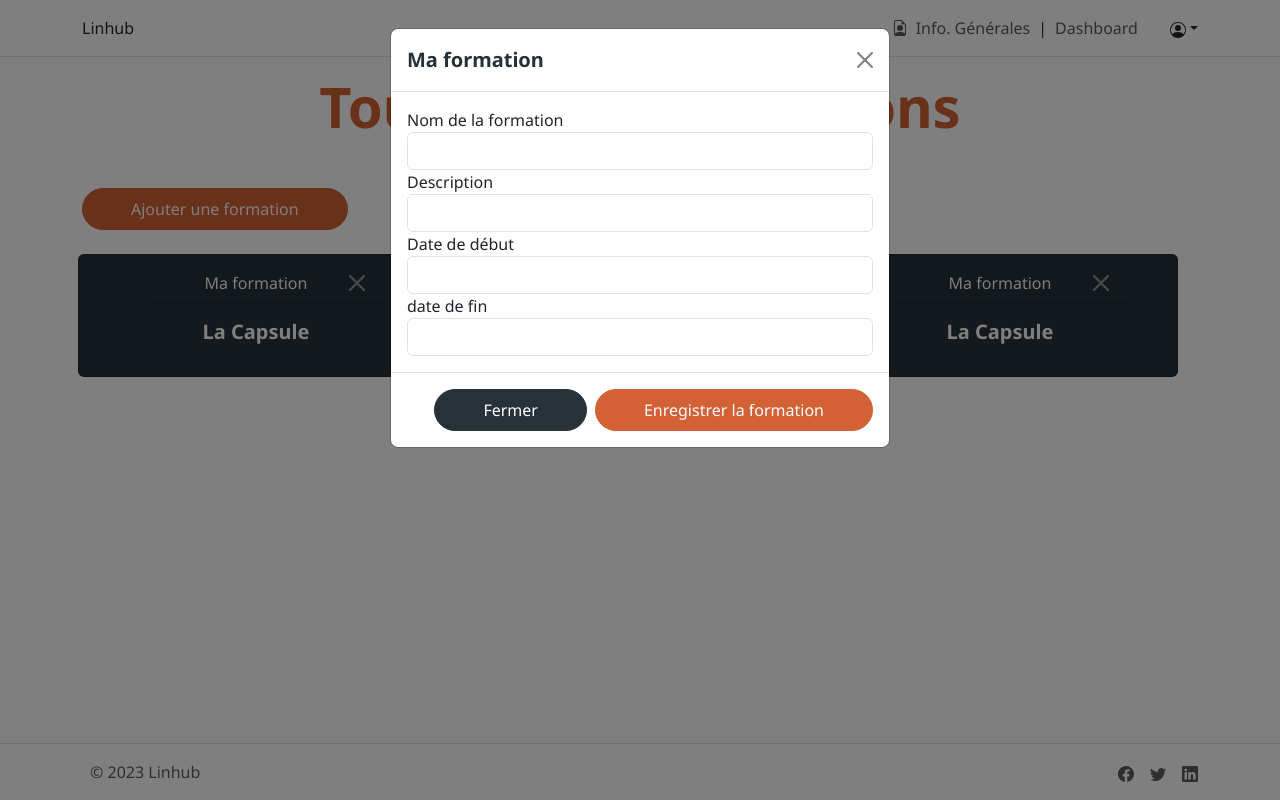
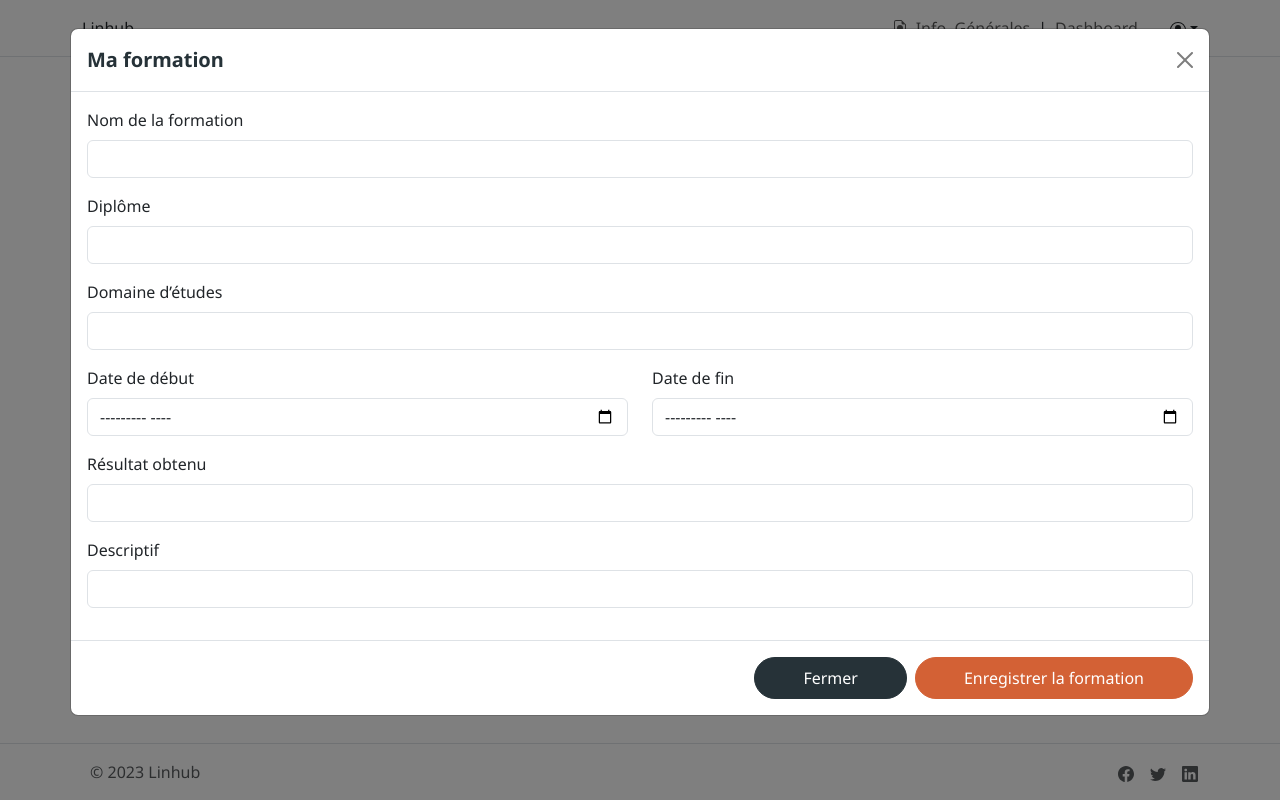
Before and after one commit to BrissouLaChankla/LinhubFront, a Next.js app: page /admin/formation in a window 1280 px wide. Both pictures are taken after a click on the button "Ajouter une formation". Built offline with nearby package versions, Linux system fonts and the light colour scheme.

Commit message:
fixed login page

```diff
--- a/components/admin/largeModalRegister.js
+++ b/components/admin/largeModalRegister.js
@@ -1,4 +1,41 @@
+import { end } from "@popperjs/core";
+import { useState, useRef, use } from "react";
+import { useSelector } from "react-redux";
+
+const BACKEND_ADDRESS = "http://localhost:3000";
+
 export default function LargeModalRegister() {
+  const user = useSelector((state) => state.user.value);
+  const schoolName = useRef(null);
+  const degreeName = useRef(null);
+  const fieldOfStudyName = useRef(null);
+  const startDate = useRef(null);
+  const endDate = useRef(null);
+  const description = useRef(null);
+  const result = useRef(null);
+
+  const editFormation = (e) => {
+    e.preventDefault();
+    const data = {
+      schoolName: schoolName.current.value,
+      degreeName: degreeName.current.value,
+      fieldOfStudyName: fieldOfStudyName.current.value,
+      startDate: startDate.current.value,
+      endDate: endDate.current.value,
+      description: description.current.value,
+      result: result.current.value,
+    };
+    fetch(`${BACKEND_ADDRESS}/education/create/${user.token}`, {
+      method: "POST",
+      headers: { "Content-Type": "application/json" },
+      body: data,
+    })
+      .then((res) => res.json())
+      .then((data) => {
+        console.log(data);
+      });
+  };
+
   return (
     <div
       className="modal fade"
@@ -7,7 +44,7 @@ export default function LargeModalRegister() {
       aria-labelledby="exampleModalLabel"
       aria-hidden="true"
     >
-      <div className="modal-dialog">
+      <div className="modal-dialog modal-xl">
         <div className="modal-content">
           <div className="modal-header">
             <h5 className="modal-title" id="exampleModalLabel">
@@ -20,41 +57,85 @@ export default function LargeModalRegister() {
               aria-label="Close"
             ></button>
           </div>
+          <form onSubmit={editFormation}>
             <div className="modal-body">
-            <div>
+              <div className="mb-3">
+                <label htmlFor="formation_name" className="form-label">
                   Nom de la formation
+                </label>
                 <input
                   type="text"
                   className="form-control"
-                aria-label="Sizing example input"
-                aria-describedby="inputGroup-sizing-default"
+                  id="formation_name"
+                  ref={schoolName}
                 />
               </div>
-            <div>
-              Description
+              <div className="mb-3">
+                <label htmlFor="degree" className="form-label">
+                  Diplôme
+                </label>
                 <input
                   type="text"
                   className="form-control"
-                aria-label="Sizing example input"
-                aria-describedby="inputGroup-sizing-default"
+                  id="degree"
+                  ref={degreeName}
                 />
               </div>
-            <div>
-              Date de début
+              <div className="mb-3">
+                <label htmlFor="field_of_study" className="form-label">
+                  Domaine d’études
+                </label>
                 <input
                   type="text"
                   className="form-control"
-                aria-label="Sizing example input"
-                aria-describedby="inputGroup-sizing-default"
+                  id="field_of_study"
+                  ref={fieldOfStudyName}
                 />
               </div>
-            <div>
-              date de fin
+              <div className="d-flex gap-4">
+                <div className="mb-3 flex-grow-1">
+                  <label htmlFor="start_date" className="form-label">
+                    Date de début
+                  </label>
+                  <input
+                    type="month"
+                    className="form-control"
+                    id="start_date"
+                    ref={startDate}
+                  />
+                </div>
+                <div className="mb-3 flex-grow-1">
+                  <label htmlFor="end_date" className="form-label">
+                    Date de fin
+                  </label>
+                  <input
+                    type="month"
+                    className="form-control"
+                    id="end_date"
+                    ref={endDate}
+                  />
+                </div>
+              </div>
+              <div className="mb-3">
+                <label htmlFor="result" className="form-label">
+                  Résultat obtenu
+                </label>
                 <input
                   type="text"
                   className="form-control"
-                aria-label="Sizing example input"
-                aria-describedby="inputGroup-sizing-default"
+                  id="result"
+                  ref={result}
+                />
+              </div>
+              <div className="mb-3">
+                <label htmlFor="description" className="form-label">
+                  Descriptif
+                </label>
+                <input
+                  type="text"
+                  className="form-control"
+                  id="description"
+                  ref={description}
                 />
               </div>
             </div>
@@ -66,10 +147,11 @@ export default function LargeModalRegister() {
               >
                 Fermer
               </button>
-            <button type="button" className="btn btn-primary">
+              <button type="submit" className="btn btn-primary">
                 Enregistrer la formation
               </button>
             </div>
+          </form>
         </div>
       </div>
     </div>
--- a/components/admin/largeModalUpdate.js
+++ b/components/admin/largeModalUpdate.js
@@ -7,7 +7,7 @@ export default function LargeModalUpdate() {
       aria-labelledby="exampleModalLabel"
       aria-hidden="true"
     >
-      <div className="modal-dialog">
+      <div className="modal-dialog modal-xl">
         <div className="modal-content">
           <div className="modal-header">
             <h5 className="modal-title" id="exampleModalLabel">
@@ -31,7 +31,16 @@ export default function LargeModalUpdate() {
               />
             </div>
             <div>
-              Description
+              Diplôme
+              <input
+                type="text"
+                className="form-control"
+                aria-label="Sizing example input"
+                aria-describedby="inputGroup-sizing-default"
+              />
+            </div>
+            <div>
+              Domaine d’études
               <input
                 type="text"
                 className="form-control"
@@ -57,6 +66,24 @@ export default function LargeModalUpdate() {
                 aria-describedby="inputGroup-sizing-default"
               />
             </div>
+            <div>
+              Résultat obtenu
+              <input
+                type="text"
+                className="form-control"
+                aria-label="Sizing example input"
+                aria-describedby="inputGroup-sizing-default"
+              />
+            </div>
+            <div>
+              Descriptif
+              <input
+                type="text"
+                className="form-control"
+                aria-label="Sizing example input"
+                aria-describedby="inputGroup-sizing-default"
+              />
+            </div>
           </div>
           <div className="modal-footer">
             <button
--- a/pages/admin/formation.js
+++ b/pages/admin/formation.js
@@ -1,8 +1,55 @@
 import LargeModalRegister from "@/components/admin/largeModalRegister";
 import LargeModalUpdate from "@/components/admin/largeModalUpdate";
+import {
+  loadFormation,
+  addFormation,
+  deleteFormation,
+} from "@/reducers/formation";
 import { useEffect } from "react";
+import { useState, useRef } from "react";
+
+const BACKEND_ADDRESS = "http://localhost:3000";
 
 export default function Formation() {
+  // const handleNewFormation = () => {
+  //   fetch(`${BACKEND_ADDRESS}/create/token`, {
+  //     method: "POST",
+  //     headers: { "Content-Type": "application/json" },
+  //     body: JSON.stringify({
+  //       schoolName: req.body.schoolName,
+  //       degreeName: req.body.degreeName,
+  //       fieldOfStudyName: req.body.fieldOfStudyName,
+  //       startDate: req.body.startDate,
+  //       endDate: req.body.endDate,
+  //       description: req.body.description,
+  //     }),
+  //   })
+  //     .then((response) => response.json())
+  //     .then((data) => {
+  //       if (data.result) {
+  //         dispatch(addFormation(token));
+  //       }
+  //     });
+  // };
+
+  const handleFormation = () => {
+    fetch(`${BACKEND_ADDRESS}/token`)
+      .then((response) => response.json())
+      .then((data) => {
+        data.result;
+      });
+  };
+
+  const handleDelete = () => {
+    fetch(`${BACKEND_ADDRESS}/education/${educationId}`, {
+      method: "DELETE",
+    })
+      .then((response) => response.json())
+      .then((data) => {
+        data.result && dispatch(deleteFormation(educationId));
+      });
+  };
+
   return (
     <div className="container">
       <div className="row">
@@ -44,6 +91,7 @@ export default function Formation() {
                 type="button"
                 className="btn-close btn-close-white float-end"
                 aria-label="Close"
+                onClick={() => handleDelete()}
               ></button>
             </div>
             <div className="card-body">
@@ -63,6 +111,7 @@ export default function Formation() {
                 type="button"
                 className="btn-close btn-close-white float-end"
                 aria-label="Close"
+                onClick={() => handleDelete()}
               ></button>
             </div>
             <div className="card-body">
@@ -81,6 +130,7 @@ export default function Formation() {
                 type="button"
                 className="btn-close btn-close-white float-end "
                 aria-label="Close"
+                onClick={() => handleDelete()}
               ></button>
             </div>
             <div className="card-body">
--- a/pages/login.js
+++ b/pages/login.js
@@ -1,6 +1,6 @@
 import { login } from "@/reducers/user";
 import Image from "next/image";
-import noImage from "../assets/no_image.jpeg";
+import noImage from "../public/no_image.jpeg";
 import { useState } from "react";
 import { Google, Linkedin, Github } from "react-bootstrap-icons";
 import Input from "@/components/Input";
--- /dev/null
+++ b/reducers/formation.js
@@ -0,0 +1,30 @@
+import { createSlice } from "@reduxjs/toolkit";
+
+const initialState = {
+  value: [],
+};
+
+export const formationSlice = createSlice({
+  name: "formation",
+  initialState,
+  reducers: {
+    loadFormation: (state, action) => {
+      console.log("payload", action.payload);
+      state.value = action.payload;
+    },
+    addFormation: (state, action) => {
+      state.value.unshift(action.payload);
+    },
+    deleteFormation: (state, action) => {
+      state.value = state.value.filter(
+        (formation) => formation._id !== action.payload
+      );
+    },
+
+    //updateFormation?
+  },
+});
+
+export const { loadFormation, addFormation, deleteFormation } =
+  formationSlice.actions;
+export default formationSlice.reducer;
```
Lines whose indentation alone changed are shown as unchanged.
